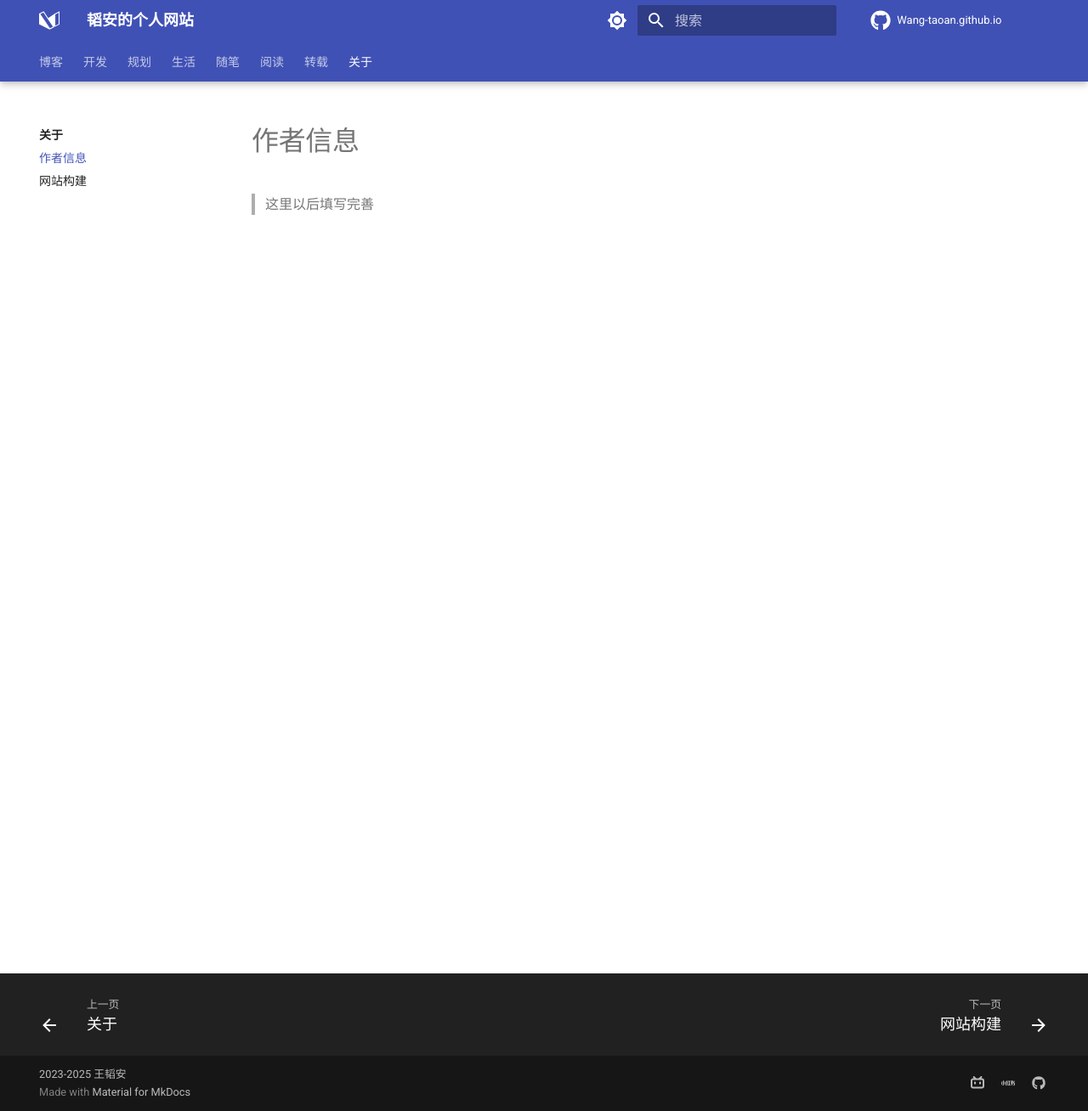
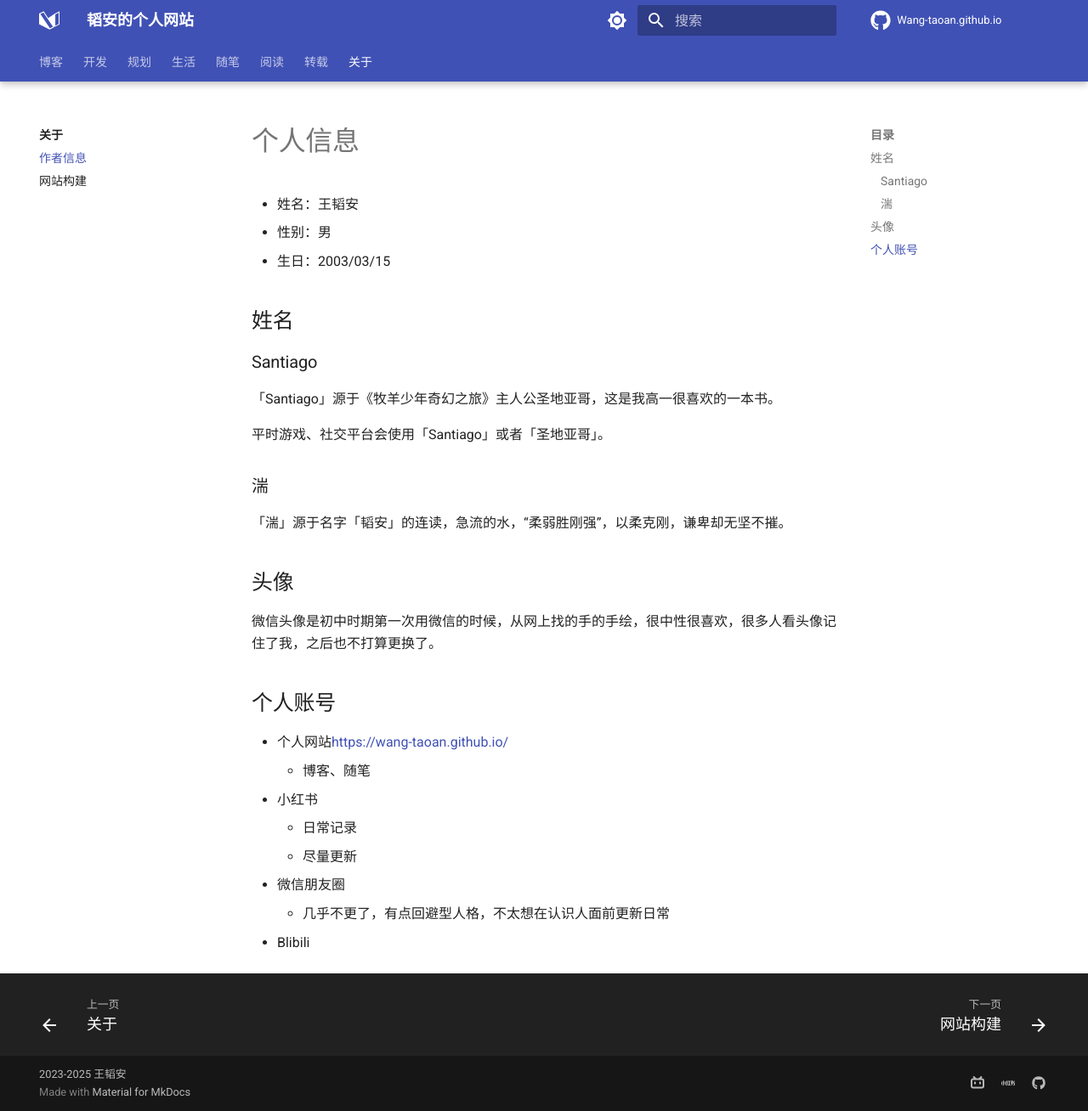
Before and after one commit to Wang-Taoan/Wang-Taoan.github.io, an MkDocs documentation site: the page built from docs/ABOUT/information.md, in a window 1280 px wide and 1308 px high. Shown: the whole window at 85% size. Built offline with MkDocs 1.6.1 and Material for MkDocs 9.7.7, drawn with Linux system fonts in a browser that asks for light colours; comment, search, counter and statistics services are not loaded.

Commit message:
个人信息

```diff
--- a/docs/ABOUT/information.md
+++ b/docs/ABOUT/information.md
@@ -1,2 +1,32 @@
-# 作者信息
-> 这里以后填写完善
+# 个人信息
+
+- 姓名：王韬安
+- 性别：男
+- 生日：2003/03/15
+
+## 姓名
+
+### Santiago
+
+「Santiago」源于《牧羊少年奇幻之旅》主人公圣地亚哥，这是我高一很喜欢的一本书。
+
+平时游戏、社交平台会使用「Santiago」或者「圣地亚哥」。
+
+### 湍
+
+「湍」源于名字「韬安」的连读，急流的水，“柔弱胜刚强”，以柔克刚，谦卑却无坚不摧。
+
+## 头像
+
+微信头像是初中时期第一次用微信的时候，从网上找的手的手绘，很中性很喜欢，很多人看头像记住了我，之后也不打算更换了。
+
+## 个人账号
+
+- 个人网站<https://wang-taoan.github.io/>
+    - 博客、随笔
+- 小红书
+    - 日常记录
+    - 尽量更新
+- 微信朋友圈
+    - 几乎不更了，有点回避型人格，不太想在认识人面前更新日常
+- Blibili
```
Also changed, not shown: docs/ABOUT/bulid.md (+5 -1 lines), docs/LIKETHINGS/Valorant/guns.md (+7 -3 lines), docs/index.md (+1 -1 lines).
